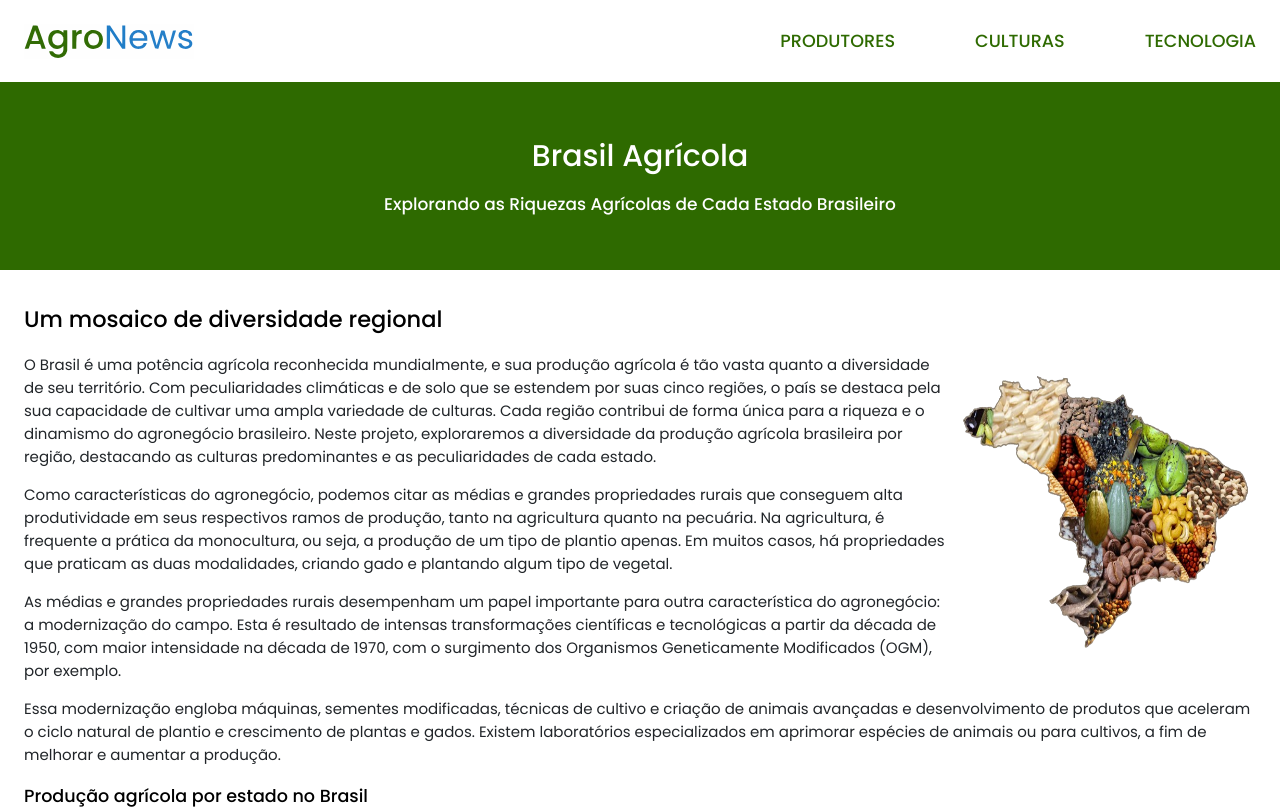
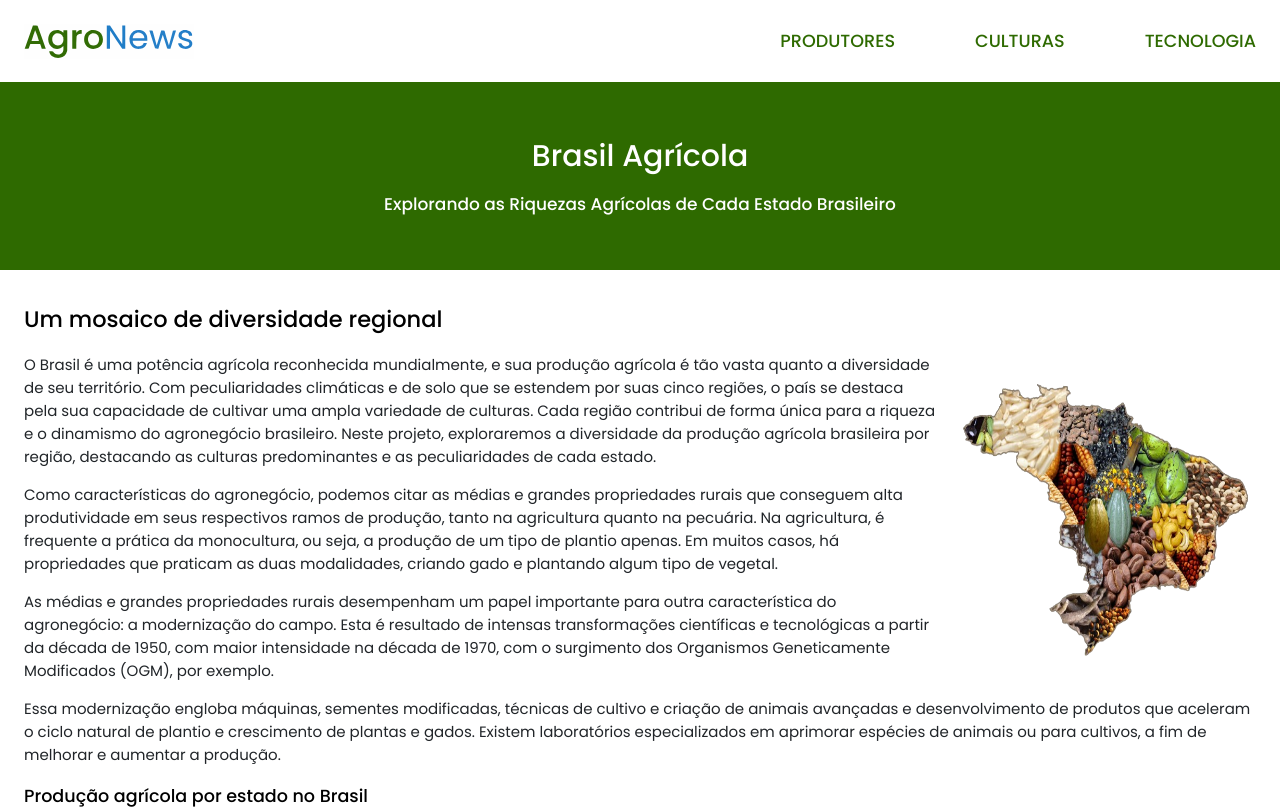
Before and after one commit to Wesleydno/fomacao-conexa-labs, a Vue app in the folder projeto-modulo-3/: page / in a window 1280 px wide. Shown: the top 809 px of the page. Built offline with nearby package versions, Linux system fonts and the light colour scheme.

Commit message:
ajuste no estilo

```diff
--- a/projeto-modulo-3/src/assets/main.css
+++ b/projeto-modulo-3/src/assets/main.css
@@ -52,7 +52,7 @@ main {
 
 picture img {
   border-radius: 4px;
-  margin: 0 0 8px 8px;
+  margin: 8px 0px 0px 16px;
 }
 
 @media (max-width: 768px) {
```
